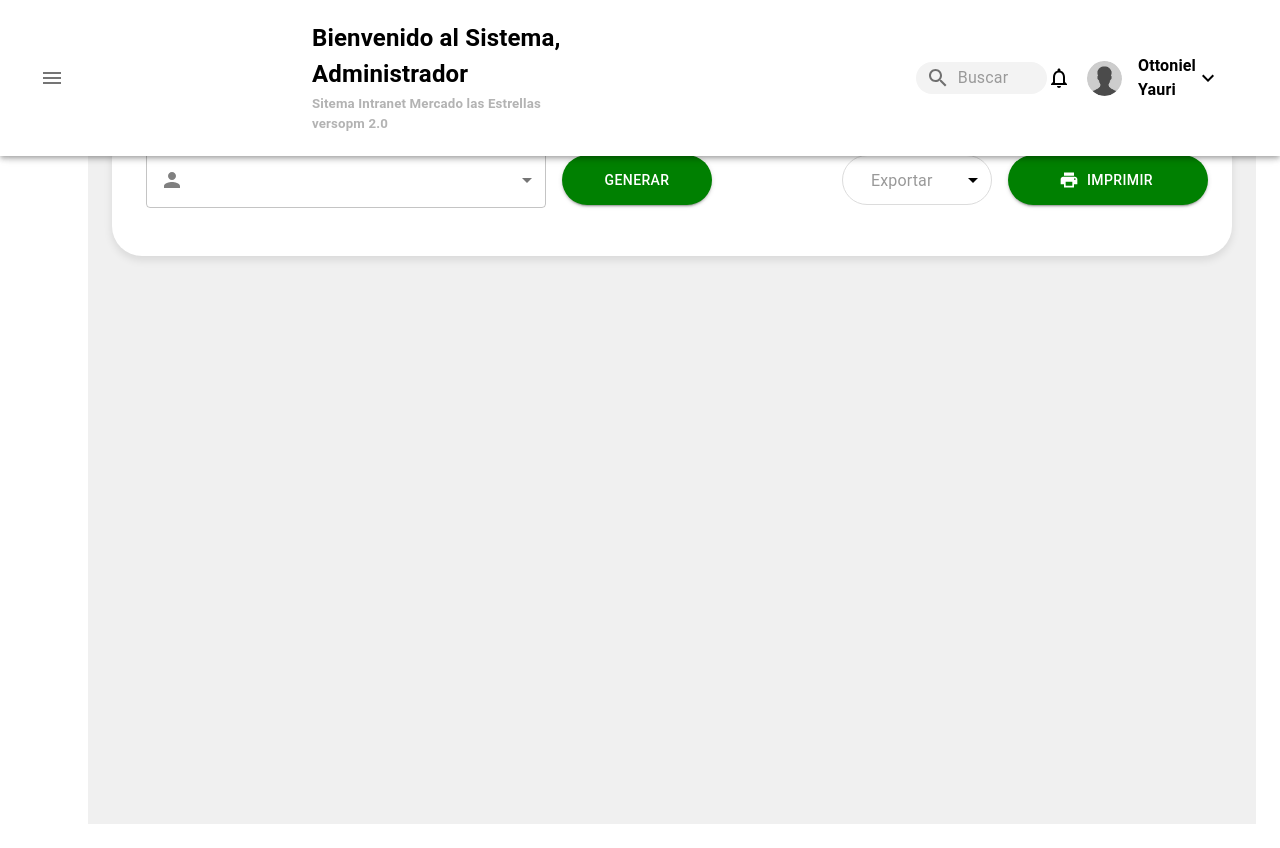
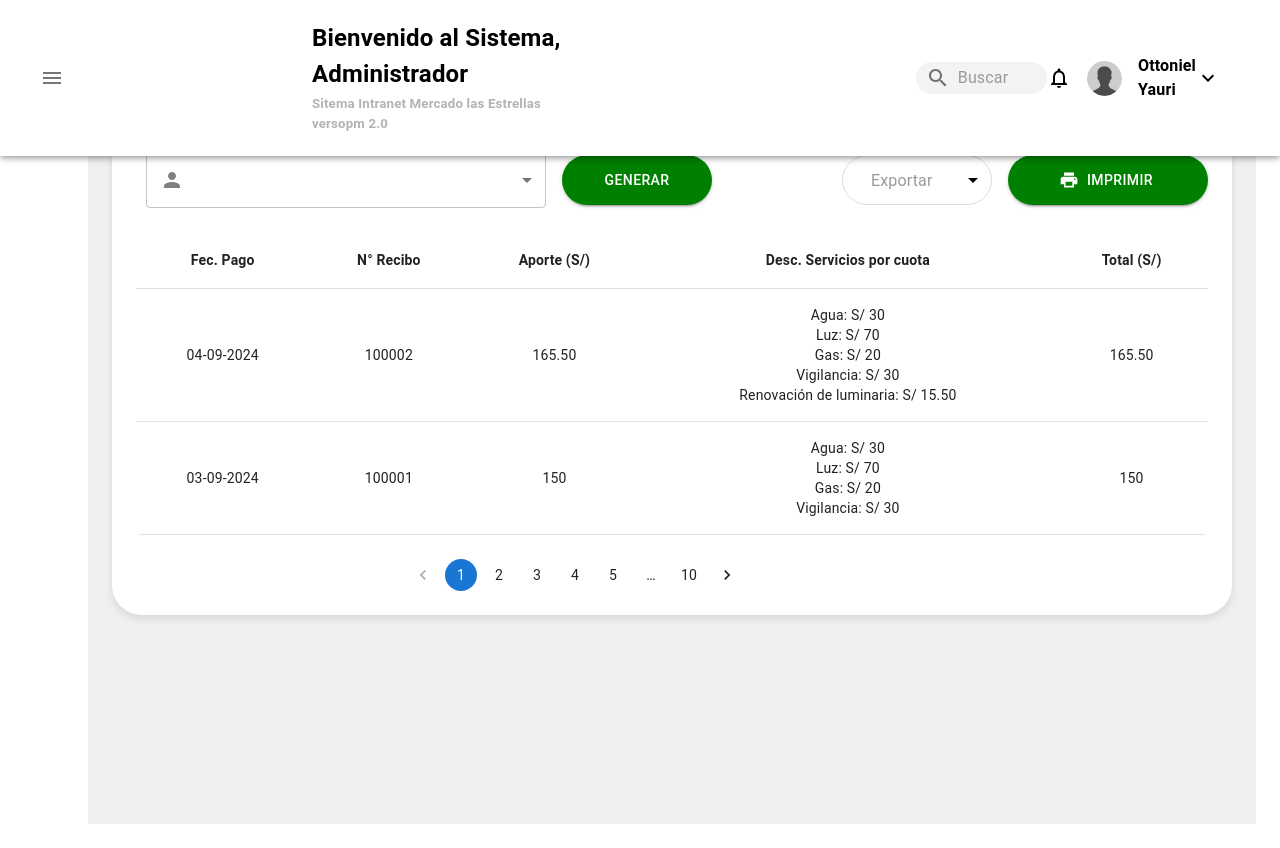
Before and after one commit to VaftecPeruSac/Mercado-Las-Estrellas-V1, a React (Create React App) app: page /reporte-pagos in a window 1280 px wide. Built offline with nearby package versions, Linux system fonts and the light colour scheme.

Commit message:
Actualizar RegistrarPago y Reportes

```diff
--- a/src/components/Pagos/RegistrarPago.tsx
+++ b/src/components/Pagos/RegistrarPago.tsx
@@ -23,7 +23,7 @@ import {
   MenuItem,
   Select,
 } from "@mui/material";
-import React, { useState } from "react";
+import React, { useEffect, useState } from "react";
 
 interface AgregarProps {
   open: boolean;
@@ -38,7 +38,7 @@ interface Column {
 }
 
 interface Data {
-  id_cuota: string;
+  id_cuota: number;
   anio: string;
   mes: string;
   total: number;
@@ -93,7 +93,7 @@ const columns: readonly Column[] = [
 
 const initialRows: Data[] = [
   {
-    id_cuota: "3",
+    id_cuota: 3,
     anio: "2024",
     mes: "Septiembre",
     total: 200.0,
@@ -101,7 +101,7 @@ const initialRows: Data[] = [
     pago: 0,
   },
   {
-    id_cuota: "2",
+    id_cuota: 2,
     anio: "2024",
     mes: "Agosto",
     total: 200.0,
@@ -109,7 +109,7 @@ const initialRows: Data[] = [
     pago: 0,
   },
   {
-    id_cuota: "1",
+    id_cuota: 1,
     anio: "2024",
     mes: "Junio",
     total: 120.0,
@@ -124,9 +124,7 @@ const RegistrarPago: React.FC<AgregarProps> = ({ open, handleClose }) => {
   const [rowsPage, setRowsPage] = useState(5);
 
   const [totalPagar, setTotalPagar] = useState(0);
-  const [filasSeleccionadas, setFilasSeleccionadas] = useState<{
-    [key: string]: boolean;
-  }>({});
+  const [filasSeleccionadas, setFilasSeleccionadas] = useState<({[key: string]: boolean;})>({});
 
   const [activeTab, setActiveTab] = useState(0);
 
@@ -135,18 +133,29 @@ const RegistrarPago: React.FC<AgregarProps> = ({ open, handleClose }) => {
     handleClose();
   };
 
-  // Calcular el total a pagar
-  const handleCheckBoxChange = (
-    checked: boolean,
-    payment: number,
-    id: string
-  ) => {
-    const total_pagar = checked ? totalPagar + payment : totalPagar - payment;
-    setTotalPagar(total_pagar);
+  // Calcular el total a pagar de las filas seleccionadas
+  const calcularTotalSeleccionado = () => {
+    let total = 0;
+    Object.keys(filasSeleccionadas).forEach((id_cuota) => {
+      if(filasSeleccionadas[id_cuota]){
+        const fila = rows.find((row) => row.id_cuota === parseInt(id_cuota));
+        if(fila){
+          total += fila.total - fila.a_cuenta;
+        }
+      }
+    });
+    setTotalPagar(total);
+  };
 
-    setFilasSeleccionadas({
-      ...filasSeleccionadas,
-      [id]: checked,
+  useEffect(() => {
+    calcularTotalSeleccionado();
+  }, [filasSeleccionadas]);
+
+  // Seleccionar filas
+  const handleCheckBoxChange = (seleccionado: boolean, montoPagar: number, idCuota: number) => {
+    setFilasSeleccionadas((estadoPrevio) => {
+      const nuevoEstado = {...estadoPrevio, [idCuota]: seleccionado};
+      return nuevoEstado;
     });
   };
 
@@ -179,10 +188,8 @@ const RegistrarPago: React.FC<AgregarProps> = ({ open, handleClose }) => {
                       label="Seleccionar Socio"
                       startAdornment={<Person sx={{ mr: 1, color: "gray" }} />}
                     >
-
                       {/* Listado de socios */}
                       <MenuItem value="1">Juanito Perez</MenuItem>
-
                     </Select>
                   </FormControl>
                 </Grid>
@@ -292,18 +299,35 @@ const RegistrarPago: React.FC<AgregarProps> = ({ open, handleClose }) => {
                 </Grid>
 
                 {/* Monto a pagar */}
-                <Grid item xs={12} sm={3} sx={{ m: "10px 0 0 auto" }}>
+                <Grid item xs={12} sm={8} sx={{ m: "10px 0 0 auto" }}>
                   <TextField
-                    fullWidth
-                    label="Monto a pagar (S/)"
+                    label="Total (S/)"
                     value={totalPagar}
                     required
+                    focused
                     InputProps={{
                       readOnly: true,
                       startAdornment: (
                         <AttachMoney sx={{ mr: 1, color: "gray" }} />
                       ),
                     }}
+                    sx={{
+                      mr: 2
+                    }}
+                  />
+                  <TextField
+                    color="success"
+                    label="Monto a pagar (S/)"
+                    value={totalPagar}
+                    required
+                    focused
+                    InputProps={{
+                      // Solo se puede editar cuando se selecciona una sola fila
+                      readOnly: Object.values(filasSeleccionadas).filter(Boolean).length !== 1,
+                      startAdornment: (<AttachMoney sx={{ mr: 1, color: "gray" }} />),
+                    }}
+                    // Para mostrar el monto a pagar
+                    onChange={(e) => setTotalPagar(Number(e.target.value))}
                   />
                 </Grid>
               </Grid>
--- a/src/components/ReporteDeudas/TablaReporteDeudas.tsx
+++ b/src/components/ReporteDeudas/TablaReporteDeudas.tsx
@@ -1,8 +1,92 @@
 import { Person, Print } from '@mui/icons-material';
-import { Box, Button, Card, FormControl, InputLabel, MenuItem, Paper, Select, TableContainer } from '@mui/material';
+import { Box, Button, Card, FormControl, InputLabel, MenuItem, Pagination, Paper, Select, Table, TableBody, TableCell, TableContainer, TableHead, TableRow } from '@mui/material';
 import React, { useState } from 'react'
 
+interface Column {
+  id: keyof Data | "accion";
+  label: string;
+  minWidth?: number;
+  align?: "center";
+}
+
+interface Data {
+  id_cuota: string;
+  anio: string;
+  mes: string;
+  servicios: Array<{nombre: string; costo: string;}>;
+  total: string;
+  pagado: string;
+  por_pagar: string;
+}
+
+const columns: readonly Column[] = [
+  {
+    id: "id_cuota",
+    label: "#ID CUOTA",
+    minWidth: 50,
+    align: "center",
+  },
+  {
+    id: "anio",
+    label: "Año",
+    minWidth: 50,
+    align: "center",
+  },
+  {
+    id: "mes",
+    label: "Mes",
+    minWidth: 50,
+    align: "center",
+  },
+  {
+    id: "servicios",
+    label: "Desc. Servicios por Cuota",
+    minWidth: 50,
+    align: "center",
+  },
+  {
+    id: "total",
+    label: "Total (S/)",
+    minWidth: 50,
+    align: "center",
+  },
+  {
+    id: "pagado",
+    label: "Imp. Pagado (S/)",
+    minWidth: 50,
+    align: "center",
+  },
+  {
+    id: "por_pagar",
+    label: "Imp. Por pagar (S/)",
+    minWidth: 50,
+    align: "center",
+  },
+]
+
+const initialRows: Data[] = [
+  {
+    id_cuota: "1",
+    anio: "2024",
+    mes: "SEPTIEMBRE",
+    servicios: [
+      {nombre: "Agua", costo: "30"},
+      {nombre: "Luz", costo: "70"},
+      {nombre: "Gas", costo: "20"},
+      {nombre: "Vigilancia", costo: "30"}
+    ],
+    total: "150",
+    pagado: "70",
+    por_pagar: "80",
+  },
+]
+
 const TablaReporteDeudas: React.FC = () => {
+
+  // Para la tabla
+  const [rows, setRows] = useState<Data[]>(initialRows);
+  const [page, setPage] = useState(0);
+  const [rowsPage, setRowsPage] = useState(5);
 
   // Para exportar
   const [exportFormat, setExportFormat] = useState<string>("");
@@ -176,10 +260,56 @@ const TablaReporteDeudas: React.FC = () => {
           </Box>
         </Box>
 
-        {/* Tabla reporte pagos */}
+        {/* Tabla reporte deudas */}
         <Paper sx={{ width: "100%", overflow: "hidden", boxShadow: "none" }}>
-          <TableContainer sx={{ maxHeight: "100%", borderRadius: "5px", border: "none" }}>
+          <TableContainer
+            sx={{ maxHeight: "100%", borderRadius: "5px", border: "none" }}
+          >
+            <Table stickyHeader aria-label="sticky table">
+              <TableHead>
+                <TableRow>
+                  {columns.map((column) => (
+                    <TableCell
+                      key={column.id}
+                      align={column.align}
+                      style={{ minWidth: column.minWidth }}
+                      sx={{
+                        fontWeight: "bold",
+                      }}
+                    >
+                      {column.label}
+                    </TableCell>
+                  ))}
+                </TableRow>
+              </TableHead>
+              <TableBody>
+                {rows
+                  .slice(page * rowsPage, page * rowsPage + rowsPage)
+                  .map((row) => (
+                    <TableRow>
+                      {columns.map((column) => {
+                        const value = column.id === "accion" ? "" : (row as any)[column.id];
+                        return (
+                          <TableCell
+                            key={column.id}
+                            align={column.align}
+                          >
+                            {column.id === "servicios" ? ((value as {nombre: string; costo: string}[])
+                              .map((servicio, index) => (
+                                <div key={index}>{servicio.nombre}: S/ {servicio.costo} </div>
+                              ))) : (value)
+                            }
+                          </TableCell>
+                        );
+                      })}
+                    </TableRow>
+                  ))}
+              </TableBody>
+            </Table>
           </TableContainer>
+          <Box sx={{ display: "flex", justifyContent: "flex-start", marginTop: 3 }}>
+            <Pagination count={10} color="primary" sx={{ marginLeft: "25%" }} />
+          </Box>
         </Paper>
       </Card>
     </Box>
--- a/src/components/ReportePagos/TablaReportePagos.tsx
+++ b/src/components/ReportePagos/TablaReportePagos.tsx
@@ -1,5 +1,5 @@
-import { Person, Print } from '@mui/icons-material';
-import { Box, Button, Card, FormControl, InputLabel, MenuItem, Paper, Select, TableContainer } from '@mui/material';
+import { Download, Padding, Payments, Person, Plagiarism, Print, SaveAs, WhatsApp } from '@mui/icons-material';
+import { Box, Button, Card, FormControl, IconButton, InputLabel, MenuItem, Pagination, Paper, Select, Table, TableBody, TableCell, TableContainer, TableHead, TableRow } from '@mui/material';
 import React, { useState } from 'react'
 
 interface Column {
@@ -13,11 +13,77 @@ interface Data {
   fecha_pago: string;
   numero_recibo: string;
   aporte: string;
-  servicios: string;
+  servicios: Array<{nombre: string; costo: string;}>;
   total: string;
 }
 
+const columns: readonly Column[] = [
+  {
+    id: "fecha_pago",
+    label: "Fec. Pago",
+    minWidth: 50,
+    align: "center",
+  },
+  {
+    id: "numero_recibo",
+    label: "N° Recibo",
+    minWidth: 50,
+    align: "center",
+  },
+  {
+    id: "aporte",
+    label: "Aporte (S/)",
+    minWidth: 50,
+    align: "center",
+  },
+  {
+    id: "servicios",
+    label: "Desc. Servicios por cuota",
+    minWidth: 50,
+    align: "center",
+  },
+  {
+    id: "total",
+    label: "Total (S/)",
+    minWidth: 50,
+    align: "center",
+  },
+]
+
+const initialRows: Data[] = [
+  {
+    fecha_pago: "04-09-2024",
+    numero_recibo: "100002",
+    aporte: "165.50",
+    servicios: [
+      {nombre: "Agua", costo: "30"},
+      {nombre: "Luz", costo: "70"},
+      {nombre: "Gas", costo: "20"},
+      {nombre: "Vigilancia", costo: "30"},
+      {nombre: "Renovación de luminaria", costo: "15.50"}
+    ],
+    total: "165.50",
+  },
+  {
+    fecha_pago: "03-09-2024",
+    numero_recibo: "100001",
+    aporte: "150",
+    servicios: [
+      {nombre: "Agua", costo: "30"},
+      {nombre: "Luz", costo: "70"},
+      {nombre: "Gas", costo: "20"},
+      {nombre: "Vigilancia", costo: "30"}
+    ],
+    total: "150",
+  },
+]
+
 const TablaReportePagos: React.FC = () => {
+
+  // Para la tabla
+  const [rows, setRows] = useState<Data[]>(initialRows);
+  const [page, setPage] = useState(0);
+  const [rowsPage, setRowsPage] = useState(5);
 
   // Para exportar
   const [exportFormat, setExportFormat] = useState<string>("");
@@ -192,8 +258,54 @@ const TablaReportePagos: React.FC = () => {
 
         {/* Tabla reporte pagos */}
         <Paper sx={{ width: "100%", overflow: "hidden", boxShadow: "none" }}>
-          <TableContainer sx={{ maxHeight: "100%", borderRadius: "5px", border: "none" }}>
+          <TableContainer
+            sx={{ maxHeight: "100%", borderRadius: "5px", border: "none" }}
+          >
+            <Table stickyHeader aria-label="sticky table">
+              <TableHead>
+                <TableRow>
+                  {columns.map((column) => (
+                    <TableCell
+                      key={column.id}
+                      align={column.align}
+                      style={{ minWidth: column.minWidth }}
+                      sx={{
+                        fontWeight: "bold",
+                      }}
+                    >
+                      {column.label}
+                    </TableCell>
+                  ))}
+                </TableRow>
+              </TableHead>
+              <TableBody>
+                {rows
+                  .slice(page * rowsPage, page * rowsPage + rowsPage)
+                  .map((row) => (
+                    <TableRow>
+                      {columns.map((column) => {
+                        const value = column.id === "accion" ? "" : (row as any)[column.id];
+                        return (
+                          <TableCell
+                            key={column.id}
+                            align={column.align}
+                          >
+                            {column.id === "servicios" ? ((value as {nombre: string; costo: string}[])
+                              .map((servicio, index) => (
+                                <div key={index}>{servicio.nombre}: S/ {servicio.costo} </div>
+                              ))) : (value)
+                            }
+                          </TableCell>
+                        );
+                      })}
+                    </TableRow>
+                  ))}
+              </TableBody>
+            </Table>
           </TableContainer>
+          <Box sx={{ display: "flex", justifyContent: "flex-start", marginTop: 3 }}>
+            <Pagination count={10} color="primary" sx={{ marginLeft: "25%" }} />
+          </Box>
         </Paper>
       </Card>
     </Box>
```
